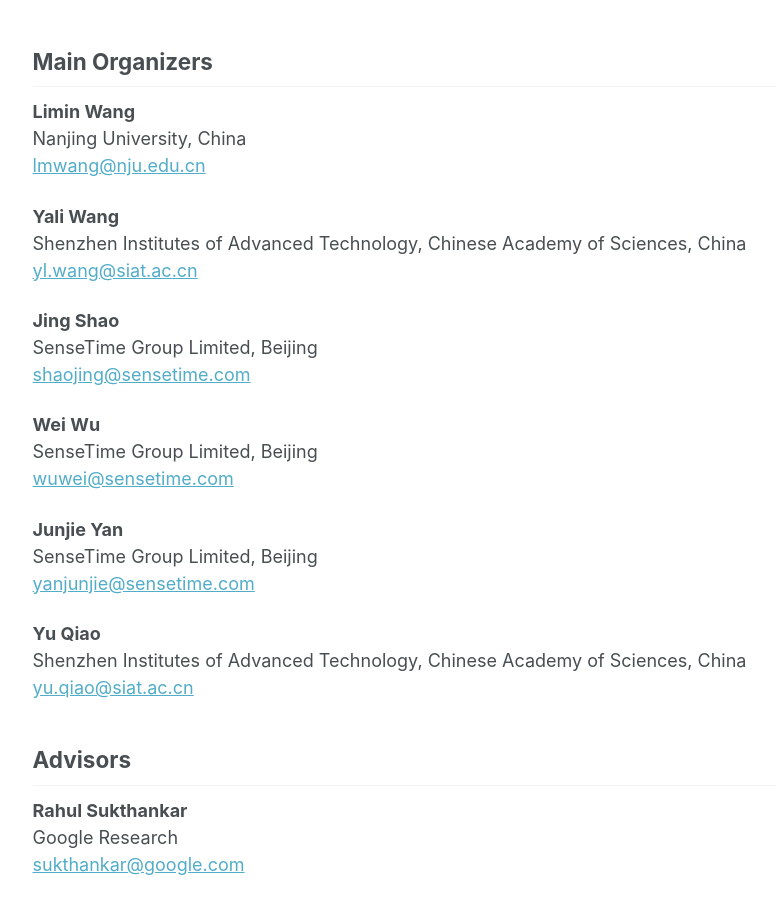
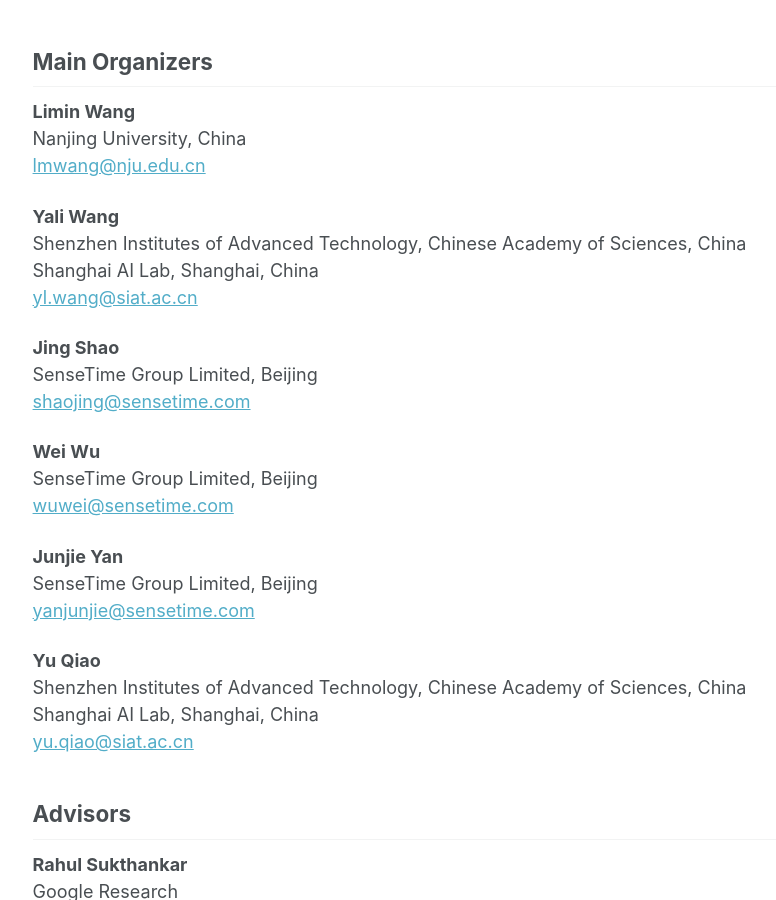
Before and after one commit to deeperaction/deeperaction.github.io, a Jekyll site: the page built from _pages/organizers.md, in a window 1280 px wide and 900 px high, scrolled down 383 px. Shown: the whole window, without its empty margins (249-1025 px from the left). Built offline with Jekyll 4.4.1, drawn with Linux system fonts in a browser that asks for light colours.

```diff
--- a/_pages/organizers.md
+++ b/_pages/organizers.md
@@ -16,6 +16,7 @@ Nanjing University, China<br>
 
 **Yali Wang**<br>
 Shenzhen Institutes of Advanced Technology, Chinese Academy of Sciences, China<br>
+Shanghai AI Lab, Shanghai, China<br>
 [yl.wang@siat.ac.cn](mailto:yl.wang@siat.ac.cn)
 
 **Jing Shao**<br>
@@ -32,6 +33,7 @@ SenseTime Group Limited, Beijing<br>
 
 **Yu Qiao**<br>
 Shenzhen Institutes of Advanced Technology, Chinese Academy of Sciences, China<br>
+Shanghai AI Lab, Shanghai, China<br>
 [yu.qiao@siat.ac.cn](mailto:yu.qiao@siat.ac.cn)
 
 ## Advisors
```
Also changed, not shown: _tracks/1-refineaction.md (+1 -1 lines).
